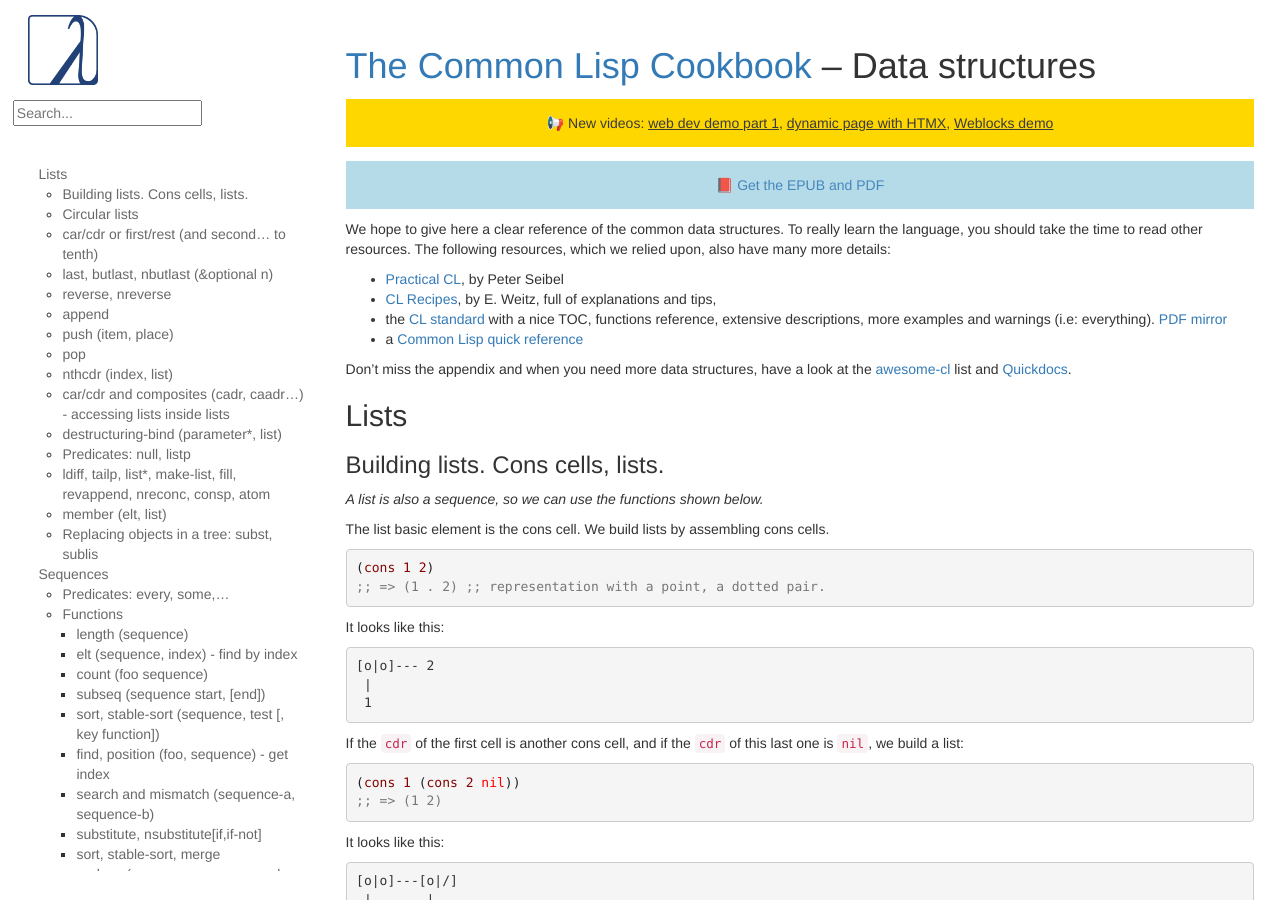
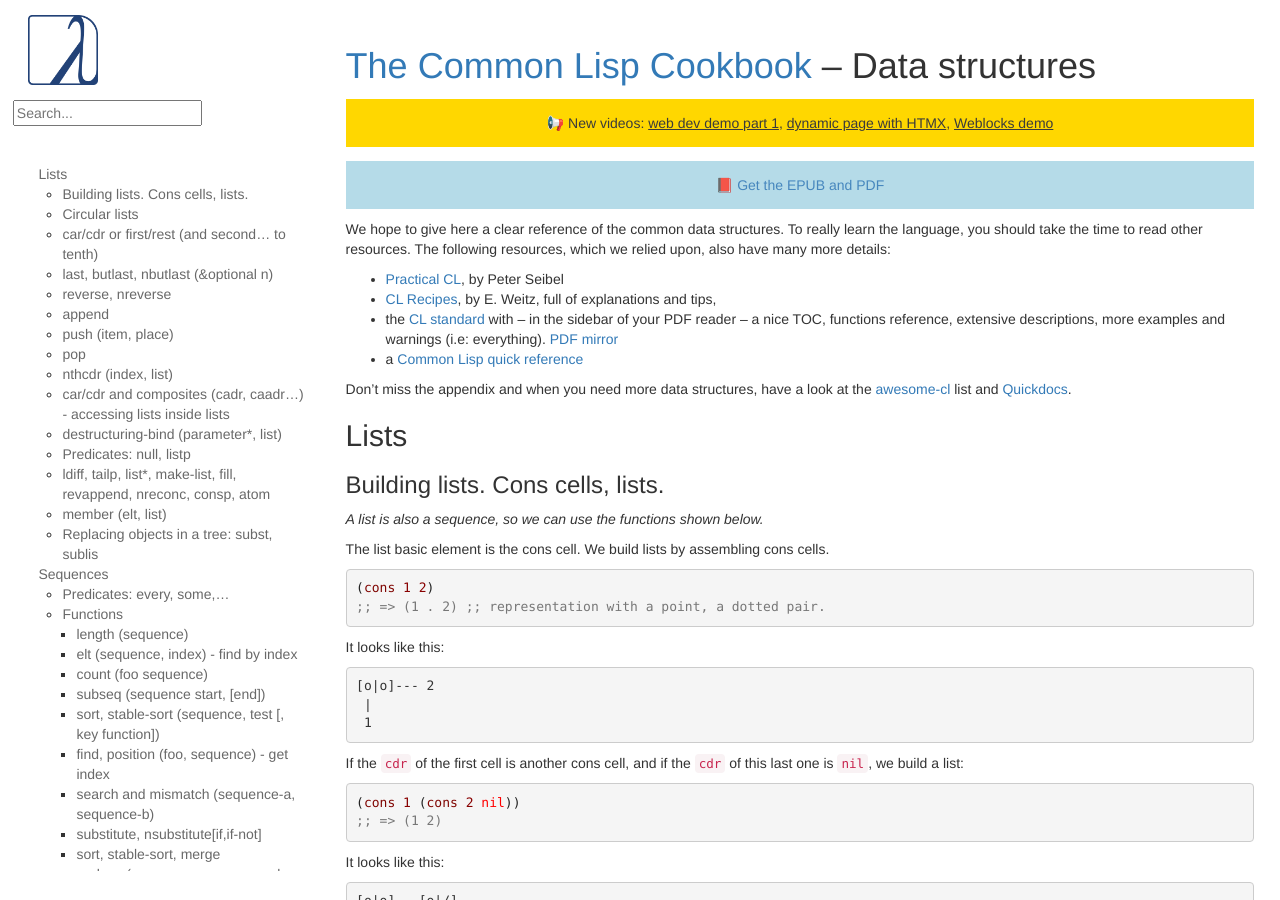
Before and after one commit to LispCookbook/cl-cookbook, a Jekyll site: the page built from data-structures.md, in a window 1280 px wide and 900 px high. Built offline with Jekyll 4.4.1, drawn with Linux system fonts in a browser that asks for light colours.

Commit message:
Update data-structures.md; fix broken link

```diff
--- a/data-structures.md
+++ b/data-structures.md
@@ -10,8 +10,8 @@
 - [Practical CL](http://gigamonkeys.com/book/they-called-it-lisp-for-a-reason-list-processing.html), by Peter Seibel
 - [CL Recipes](http://weitz.de/cl-recipes/), by E. Weitz, full of explanations and tips,
 - the
-  [CL standard](http://cberr.us/tech_writings/notes/common_lisp_standard_draft.html)
-  with a nice TOC, functions reference, extensive descriptions, more
+  [CL standard](https://franz.com/support/documentation/cl-ansi-standard-draft-w-sidebar.pdf)
+  with -- in the sidebar of your PDF reader -- a nice TOC, functions reference, extensive descriptions, more
   examples and warnings (i.e: everything). [PDF mirror](https://gitlab.com/vancan1ty/clstandard_build/-/blob/master/cl-ansi-standard-draft-w-sidebar.pdf)
 - a [Common Lisp quick reference](http://clqr.boundp.org/)
 
```
